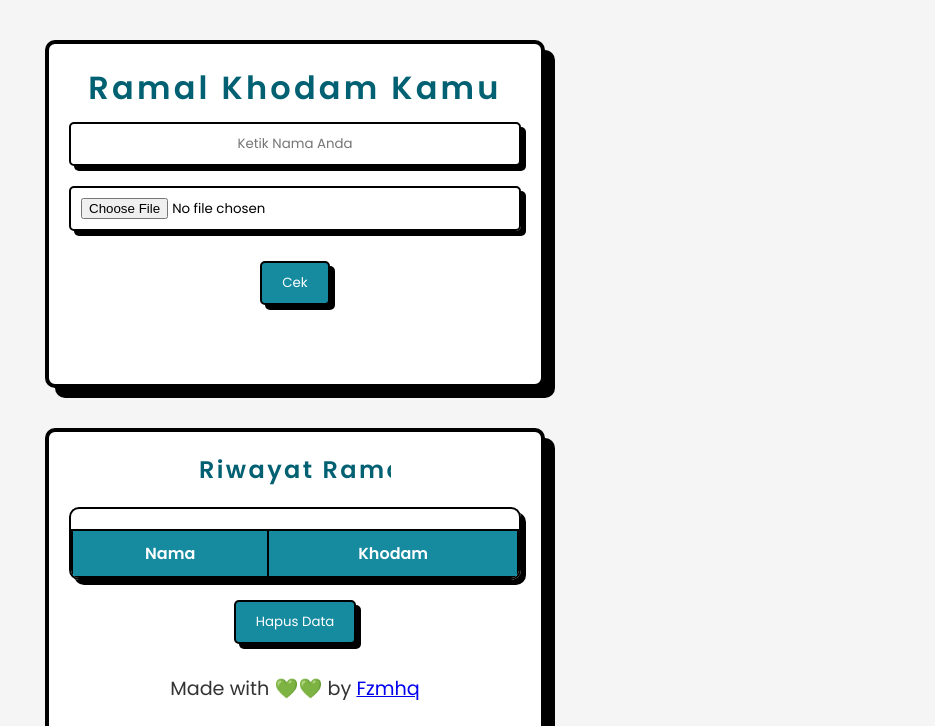
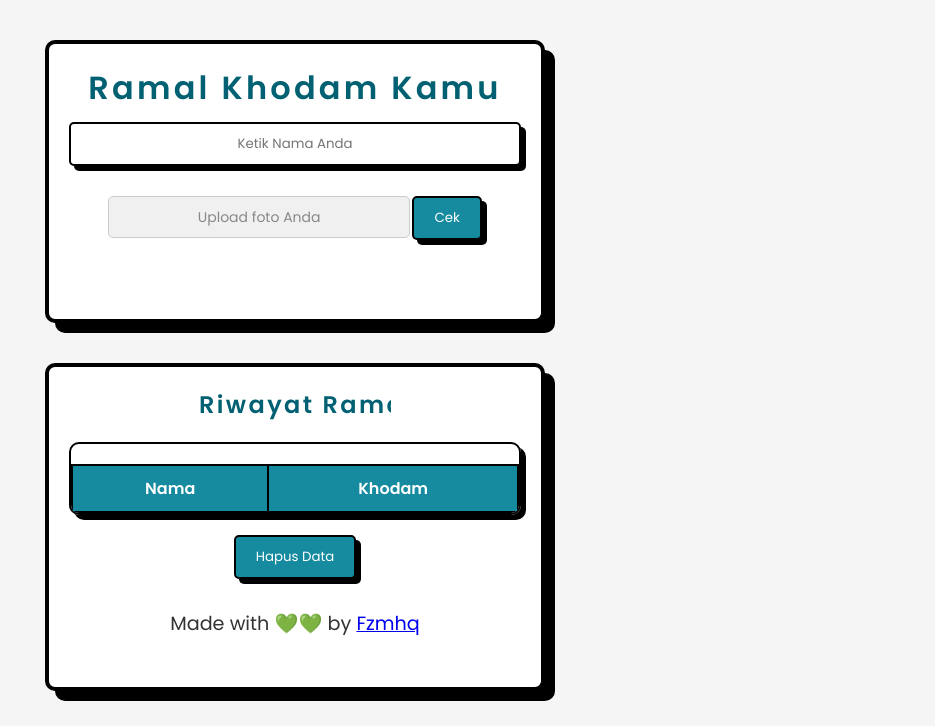
Before and after one commit to Faizalmuhamadiqbal27/khodamku, a plain HTML site: page index.html in a window 1280 px wide. Shown: the top 726 px of the page, without its empty margins (345-1280 px from the left). Drawn offline with Linux system fonts and the light colour scheme.

Commit message:
Update index.html

```diff
--- a/index.html
+++ b/index.html
@@ -27,13 +27,52 @@
             width: 20px;
             height: 20px;
         }
+
+        .file-input-container {
+            position: relative;
+            display: inline-block;
+            width: 100%;
+            max-width: 300px;
+        }
+
+        .file-input-container input[type="file"] {
+            width: 100%;
+            height: 40px;
+            opacity: 0;
+            position: absolute;
+            top: 0;
+            left: 0;
+            cursor: pointer;
+        }
+
+        .file-input-container label {
+            display: block;
+            width: 100%;
+            height: 40px;
+            line-height: 40px;
+            background-color: #f0f0f0;
+            border: 1px solid #ccc;
+            border-radius: 5px;
+            text-align: center;
+            cursor: pointer;
+        }
+
+        .file-input-container span {
+            font-size: 14px;
+            color: #888;
+        }
     </style>
 </head>
 <body>
     <div class="container">
         <h1>Ramal Khodam Kamu</h1>
         <input type="text" id="nameInput" placeholder="Ketik Nama Anda">
-        <input type="file" id="photoInput" accept="image/*">
+        <div class="file-input-container">
+            <input type="file" id="photoInput" accept="image/*">
+            <label for="photoInput">
+                <span id="filePlaceholder">Upload foto Anda</span>
+            </label>
+        </div>
         <button id="checkButton">Cek</button>
         <div id="resultContainer">
             <p id="result"></p>
```
